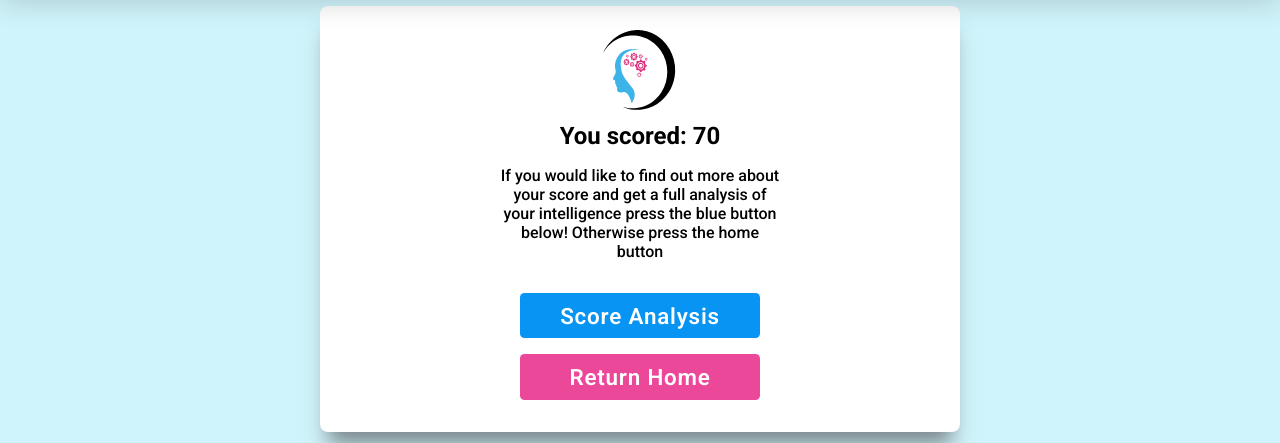
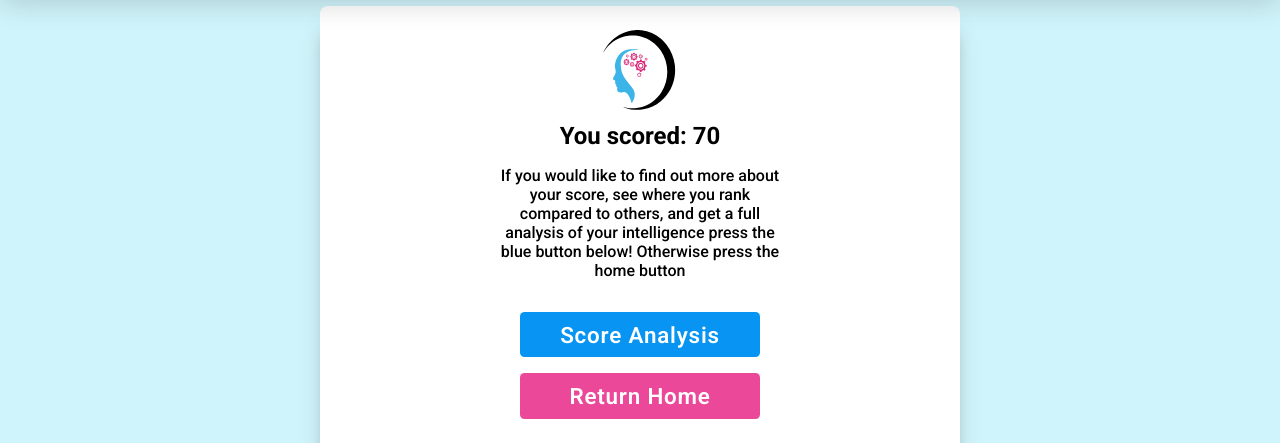
Before and after one commit to bobgravity1/stateiqtestgatsby, a Gatsby site: page /score/freescore in a window 1280 px wide. Shown: the part 103-546 px from the top of the page. Built offline with nearby package versions, Linux system fonts and the light colour scheme; Gatsby itself is replaced by a stand-in of ours.

Commit message:
minor text change

```diff
--- a/src/pages/index.js
+++ b/src/pages/index.js
@@ -45,4 +45,5 @@ const IndexPage = () => {
   );
 };
 
-export default IndexPage;
+const Index = React.memo(IndexPage);
+export default Index
--- a/src/pages/score/freescore.js
+++ b/src/pages/score/freescore.js
@@ -11,7 +11,7 @@ import pinkBrain from '../../images/header-meta-icon.svg'
 // text for this page
 const text={
     title:"You scored: ",
-    subtitle:'If you would like to find out more about your score and get a full analysis of your intelligence press the blue button below! Otherwise press the home button',
+    subtitle:'If you would like to find out more about your score, see where you rank compared to others, and get a full analysis of your intelligence press the blue button below! Otherwise press the home button',
     buttonTextOne:'Score Analysis',
     buttonTextTwo:'Return Home'
 }
```
